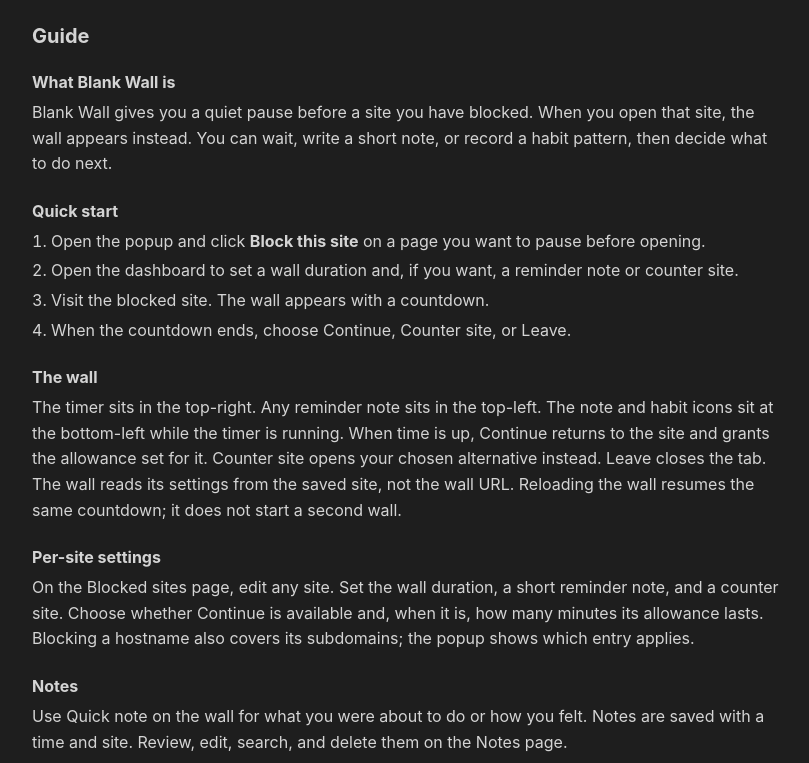
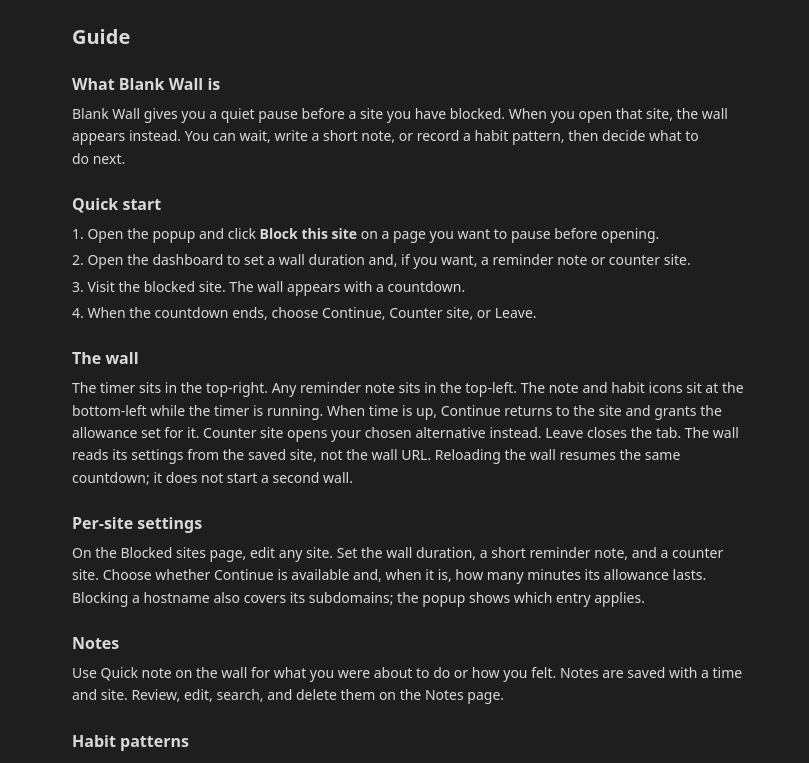
Before and after one commit to aviruproyneal/blank-wall, a browser extension: page extension/guide/guide.html in a window 1280 px wide. Shown: the top 763 px of the page, without its empty margins (232-1041 px from the left). Drawn offline with Linux system fonts and the light colour scheme.

Commit message:
style: add design tokens and base styles

```diff
--- a/extension/guide/guide.css
+++ b/extension/guide/guide.css
@@ -1,16 +1,16 @@
 .guide {
-  max-width: var(--content-width);
+  max-width: var(--content-max);
   margin: 0 auto;
   padding: var(--page-padding);
 }
 
 .guide h1 {
-  margin: 0 0 var(--space-5);
+  margin: 0 0 var(--space-6);
   font-size: 1.25rem;
 }
 
 .guide section {
-  margin: 0 0 var(--space-5);
+  margin: 0 0 var(--space-6);
 }
 
 .guide h2 {
--- a/extension/popup/popup.css
+++ b/extension/popup/popup.css
@@ -27,13 +27,13 @@ body {
   padding: var(--space-2) var(--space-3);
   border: 1px solid var(--border);
   border-radius: var(--radius);
-  background: var(--bg-raised);
+  background: var(--surface-raised);
   cursor: pointer;
 }
 
 .popup button:hover:not(:disabled) {
   border-color: var(--accent);
-  background: var(--bg-hover);
+  background: var(--surface-hover);
 }
 
 .popup button:disabled {
--- a/extension/shared/theme.css
+++ b/extension/shared/theme.css
@@ -1,30 +1,113 @@
 :root {
   color-scheme: dark;
 
-  --bg: #1e1e1e;
-  --bg-raised: #262626;
-  --bg-hover: #2e2e2e;
-  --text: #d4d4d4;
-  --text-muted: #9a9a9a;
-  --border: #383838;
-  --accent: #9b7fd4;
+  /* Surfaces */
+  --surface-sunken: #181818;
+  --surface-base: #1e1e1e;
+  --surface-raised: #262626;
+  --surface-hover: #2e2e2e;
+  --surface-active: #363636;
+  --surface-overlay: #262626;
 
-  --radius: 6px;
+  /* Text */
+  --text: #dadada;
+  --text-muted: #b8b8b8;
+  --text-faint: #a2a2a2;
+  --text-on-accent: #17131f;
+
+  /* Accent */
+  --accent: #b39ddb;
+  --accent-hover: #c7b6ec;
+  --accent-active: #9b7fd4;
+  --accent-subtle: rgba(179, 157, 219, 0.14);
+  --focus-ring: rgba(179, 157, 219, 0.4);
+
+  /* Status */
+  --success: #86b894;
+  --warning: #d1ad72;
+  --danger: #d98f8f;
+  --success-subtle: rgba(134, 184, 148, 0.12);
+  --warning-subtle: rgba(209, 173, 114, 0.12);
+  --danger-subtle: rgba(217, 143, 143, 0.12);
+
+  /* Borders and focus */
+  --border-width: 1px;
+  --border-subtle: rgba(255, 255, 255, 0.06);
+  --border: rgba(255, 255, 255, 0.1);
+  --border-strong: rgba(255, 255, 255, 0.16);
+  --focus-width: 2px;
+  --focus-offset: 2px;
+
+  /* Spacing, 4px scale */
   --space-1: 4px;
   --space-2: 8px;
   --space-3: 12px;
   --space-4: 16px;
-  --space-5: 24px;
-  --space-6: 32px;
+  --space-5: 20px;
+  --space-6: 24px;
+  --space-7: 32px;
+  --space-8: 40px;
+  --space-9: 48px;
 
-  --content-width: 800px;
-  --page-padding: var(--space-5);
+  /* Layout */
+  --popup-width: 320px;
+  --sidebar-width: 220px;
+  --content-max: 720px;
+  --measure: 65ch;
+  --page-padding: var(--space-6);
 
-  --font-sans: -apple-system, BlinkMacSystemFont, 'Segoe UI', Roboto, Helvetica, Arial, sans-serif;
+  /* Typography */
+  --font-ui: system-ui, -apple-system, 'Segoe UI Variable', 'Segoe UI', Roboto, 'Helvetica Neue', sans-serif;
+  --font-serif: 'Iowan Old Style', 'Palatino Linotype', Palatino, Georgia, serif;
+  --font-mono: ui-monospace, 'Cascadia Code', 'SF Mono', Consolas, monospace;
+
+  --text-12: 12px;
+  --text-13: 13px;
+  --text-14: 14px;
+  --text-16: 16px;
+  --text-20: 20px;
+  --text-28: 28px;
+
+  --line-body: 1.5;
+  --line-heading: 1.3;
+  --weight-regular: 400;
+  --weight-medium: 500;
+  --weight-semibold: 600;
+  --tracking-label: 0.04em;
+
+  /* Shape */
+  --radius-sm: 4px;
+  --radius: 6px;
+  --radius-lg: 10px;
+
+  /* Controls */
+  --control-height-compact: 28px;
+  --control-height: 32px;
+  --icon-button-size: 32px;
+
+  /* Elevation */
+  --shadow-dialog: 0 var(--space-3) var(--space-7) rgba(0, 0, 0, 0.4);
+
+  /* Motion */
+  --duration-fast: 120ms;
+  --duration-normal: 160ms;
+  --ease-out: cubic-bezier(0.2, 0, 0, 1);
+
+  /* Layers */
+  --z-base: 0;
+  --z-dialog: 100;
+  --z-toast: 110;
 }
 
-* {
+*,
+*::before,
+*::after {
   box-sizing: border-box;
+}
+
+html {
+  scrollbar-color: var(--border-strong) var(--surface-base);
+  scrollbar-width: thin;
 }
 
 html,
@@ -33,14 +116,72 @@ body {
 }
 
 body {
-  background: var(--bg);
+  background: var(--surface-base);
   color: var(--text);
-  font-family: var(--font-sans);
+  font-family: var(--font-ui);
+  font-size: var(--text-14);
+  line-height: var(--line-body);
+}
+
+h1,
+h2,
+h3,
+h4 {
+  margin: 0;
+  font-weight: var(--weight-semibold);
+  line-height: var(--line-heading);
+  text-wrap: balance;
+}
+
+p,
+li,
+dt,
+dd {
+  text-wrap: pretty;
+}
+
+a {
+  color: var(--accent);
+}
+
+a:hover {
+  color: var(--accent-hover);
 }
 
 button,
 input,
-textarea {
+textarea,
+select {
+  color: inherit;
   font: inherit;
-  color: inherit;
 }
+
+input[type='checkbox'],
+input[type='radio'] {
+  accent-color: var(--accent);
+}
+
+::placeholder {
+  color: var(--text-faint);
+  opacity: 1;
+}
+
+::selection {
+  background: var(--accent-subtle);
+  color: var(--text);
+}
+
+:focus-visible {
+  outline: var(--focus-width) solid var(--focus-ring);
+  outline-offset: var(--focus-offset);
+}
+
+@media (prefers-reduced-motion: reduce) {
+  *,
+  *::before,
+  *::after {
+    animation: none;
+    scroll-behavior: auto;
+    transition: none;
+  }
+}
```
Also changed, not shown: docs/design-system.md (added, +79 -0 lines), extension/dashboard/dashboard.css (+22 -22 lines), extension/wall/wall.css (+7 -7 lines).
